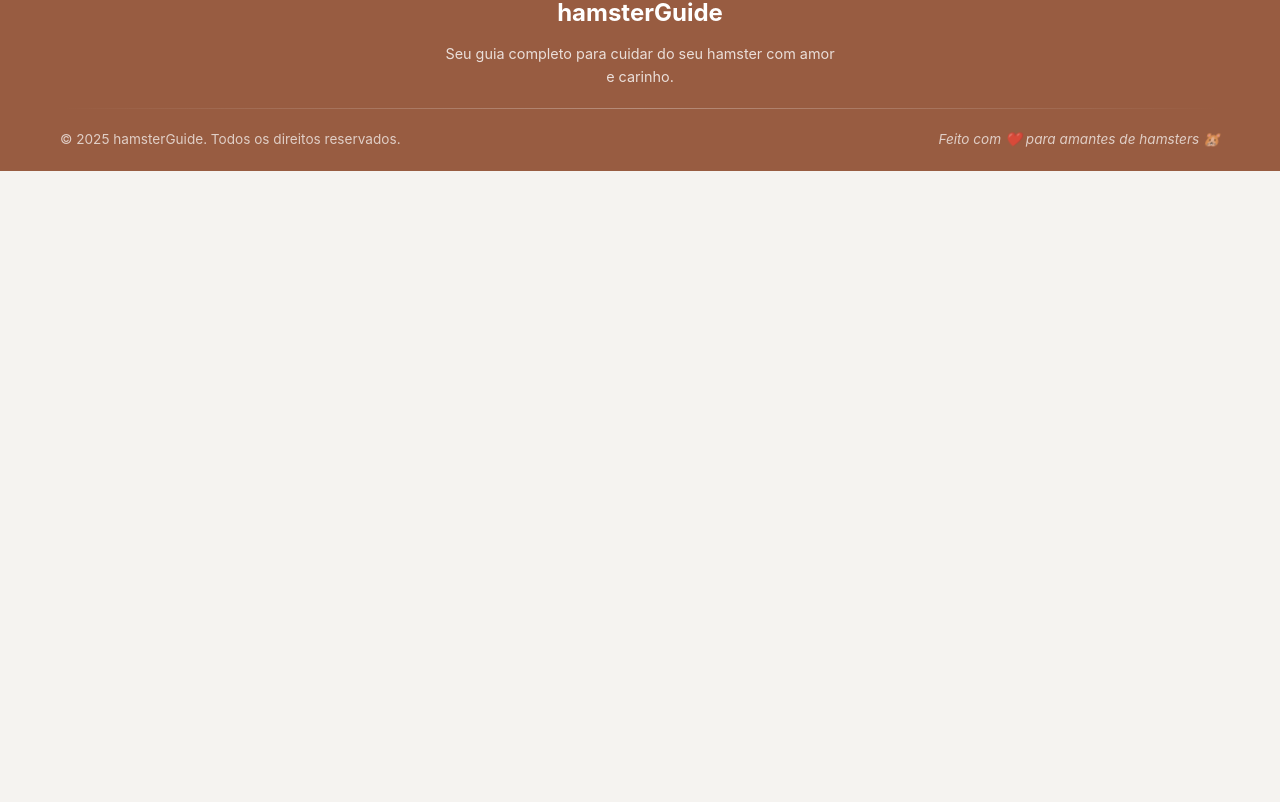
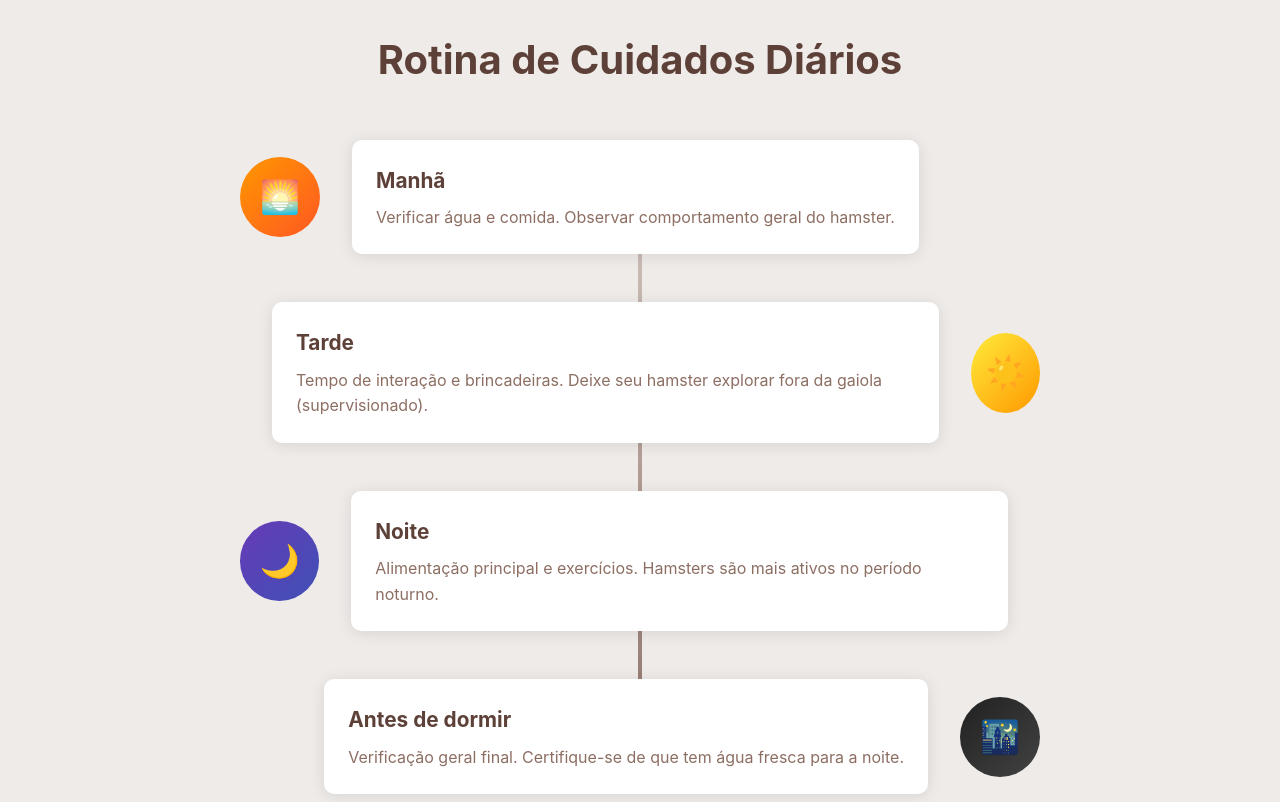
Before and after one commit to gabriela-fernanda14/hamsterGuide, a Next.js app: page /cuidados in a window 1280 px wide. Shown: the part 5338-6140 px from the top of the page. Before the commit the page ends 5509 px from the top, so only its background shows below. Built offline with nearby package versions, Linux system fonts and the light colour scheme.

Commit message:
feat: create rotina section

```diff
--- a/src/app/cuidados/cuidados.module.css
+++ b/src/app/cuidados/cuidados.module.css
@@ -247,3 +247,90 @@
     color: var(--brown-medium);
     line-height: 1.5;
 }
+
+/* ========== TIMELINE DE ROTINA ========== */
+.timelineSection {
+    background-color: var(--cream);
+    padding: 4rem 0;
+}
+
+.timeline {
+    max-width: 800px;
+    margin: 0 auto;
+    position: relative;
+}
+
+.timeline::before {
+    content: '';
+    position: absolute;
+    left: 50%;
+    top: 0;
+    bottom: 0;
+    width: 4px;
+    background: linear-gradient(to bottom, var(--brown-light), var(--brown-medium));
+    transform: translateX(-50%);
+}
+
+.timelineItem {
+    display: flex;
+    align-items: center;
+    margin-bottom: 3rem;
+    position: relative;
+}
+
+.timelineItem:nth-child(odd) {
+    flex-direction: row;
+}
+
+.timelineItem:nth-child(even) {
+    flex-direction: row-reverse;
+}
+
+.timelineIcon {
+    width: 80px;
+    height: 80px;
+    border-radius: 50%;
+    display: flex;
+    align-items: center;
+    justify-content: center;
+    font-size: 2rem;
+    color: white;
+    font-weight: bold;
+    z-index: 2;
+    position: relative;
+}
+
+.timelineIcon.morning {
+    background: linear-gradient(135deg, #ff9800, #ff5722);
+}
+
+.timelineIcon.afternoon {
+    background: linear-gradient(135deg, #ffeb3b, #ff9800);
+}
+
+.timelineIcon.evening {
+    background: linear-gradient(135deg, #673ab7, #3f51b5);
+}
+
+.timelineIcon.night {
+    background: linear-gradient(135deg, #212121, #424242);
+}
+
+.timelineContent {
+    padding: 1.5rem;
+    background-color: white;
+    border-radius: 10px;
+    margin: 0 2rem;
+    box-shadow: 0 2px 15px rgba(0, 0, 0, 0.1);
+}
+
+.timelineContent h3 {
+    color: var(--brown-dark);
+    margin-bottom: 0.5rem;
+    font-size: 1.3rem;
+}
+
+.timelineContent p {
+    color: var(--brown-medium);
+    line-height: 1.6;
+}
--- a/src/app/cuidados/page.jsx
+++ b/src/app/cuidados/page.jsx
@@ -233,6 +233,47 @@ export default function Cuidados() {
                 </div>
             </section>
 
+            {/* 7. Timeline: Rotina de Cuidados Diários */}
+            <section className={styles.timelineSection}>
+                <div className={styles.container}>
+                    <h2 className={styles.sectionTitle}>Rotina de Cuidados Diários</h2>
+                    <div className={styles.timeline}>
+                        <div className={styles.timelineItem}>
+                            <div className={`${styles.timelineIcon} ${styles.morning}`}>🌅</div>
+                            <div className={styles.timelineContent}>
+                                <h3>Manhã</h3>
+                                <p>Verificar água e comida. Observar comportamento geral do hamster.</p>
+                            </div>
+                        </div>
+
+                        <div className={styles.timelineItem}>
+                            <div className={`${styles.timelineIcon} ${styles.afternoon}`}>☀️</div>
+                            <div className={styles.timelineContent}>
+                                <h3>Tarde</h3>
+                                <p>Tempo de interação e brincadeiras. Deixe seu hamster explorar fora da gaiola (supervisionado).</p>
+                            </div>
+                        </div>
+
+                        <div className={styles.timelineItem}>
+                            <div className={`${styles.timelineIcon} ${styles.evening}`}>🌙</div>
+                            <div className={styles.timelineContent}>
+                                <h3>Noite</h3>
+                                <p>Alimentação principal e exercícios. Hamsters são mais ativos no período noturno.</p>
+                            </div>
+                        </div>
+
+                        <div className={styles.timelineItem}>
+                            <div className={`${styles.timelineIcon} ${styles.night}`}>🌃</div>
+                            <div className={styles.timelineContent}>
+                                <h3>Antes de dormir</h3>
+                                <p>Verificação geral final. Certifique-se de que tem água fresca para a noite.</p>
+                            </div>
+                        </div>
+                    </div>
+                </div>
+            </section>
+
+
 
         </main>
     );
```
